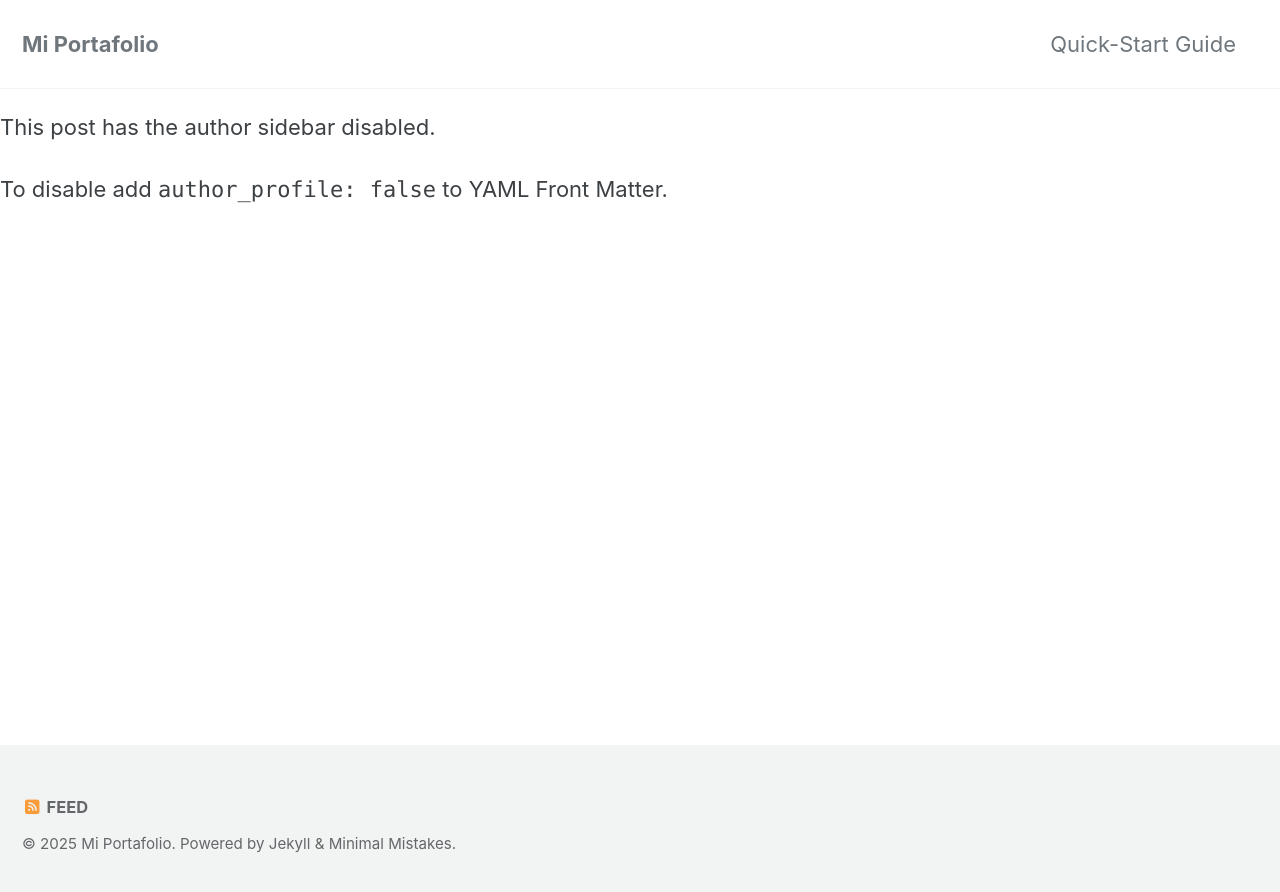
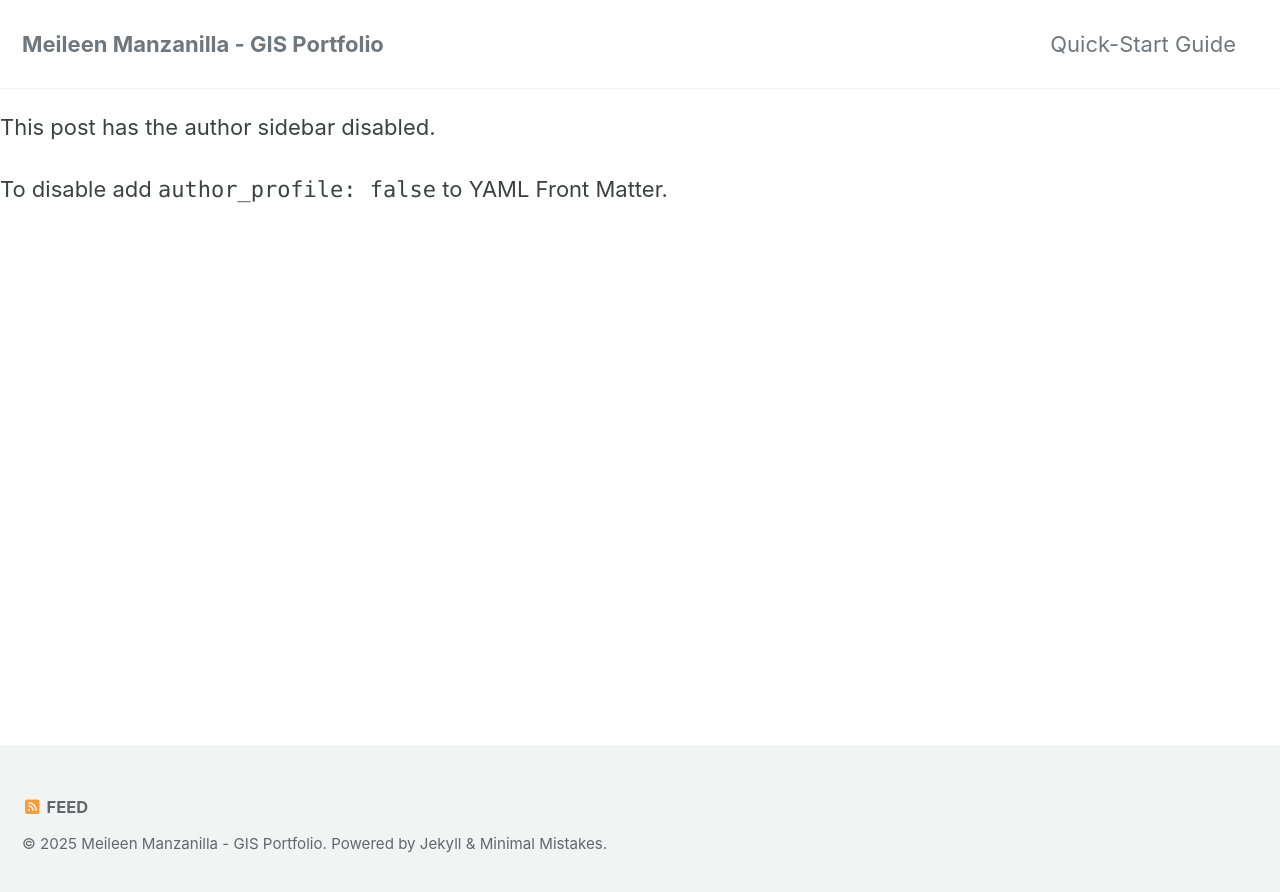
Before and after one commit to meileenmanz/meileenmanz.github.io, a Jekyll site: the page built from docs/_posts/2012-03-15-layout-author-sidebar-disabled.md, in a window 1280 px wide. Shown: the top 892 px of the page. Built offline with Jekyll 4.4.1, drawn with Linux system fonts in a browser that asks for light colours; cached includes are drawn as plain includes; our own code applies the rules of GitHub Pages for plain Markdown files; some of the changed lines change nothing that is shown.

Commit message:
Update _config.yml

```diff
--- a/_config.yml
+++ b/_config.yml
@@ -1,6 +1,14 @@
-title: "Mi Portafolio"
-description: "Portafolio personal de Meileen Manzanilla"
-baseurl: "/meileenmanz.github.io" # Usa el nombre de tu repositorio si no es el repositorio principal
-url: "https://meileenmanz.github.io" # La URL de tu repositorio en GitHub Pages
+---
+layout: home
+title: "Meileen Manzanilla - GIS Portfolio"
+author_profile: true
+---
+## Welcome to My GIS Portfolio 🌍
 
-theme: "minimal-mistakes-jekyll"  # Asegúrate de que el nombre del tema sea correcto
+I am a **Geodetic Engineer** specializing in **GIS, Remote Sensing, and Spatial Analysis**.
+This portfolio showcases my work in geospatial data science, cartography, and mapping projects.
+
+### 🔥 Featured Project
+- **[Area Impacted by Wildfire in California (2012-2022)](/projects/wildfire-impact/)**
+
+Explore more in the **Projects** section. 🚀
```
